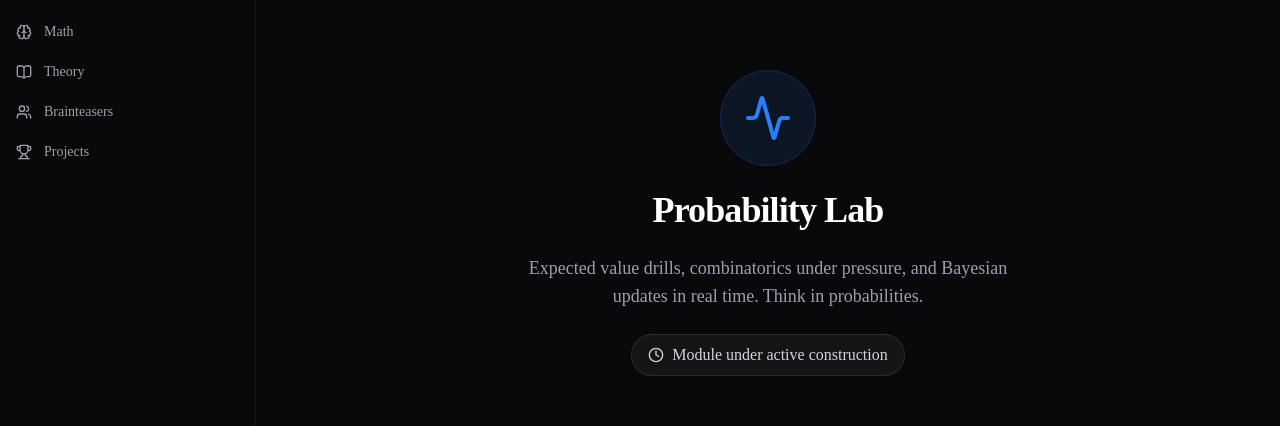
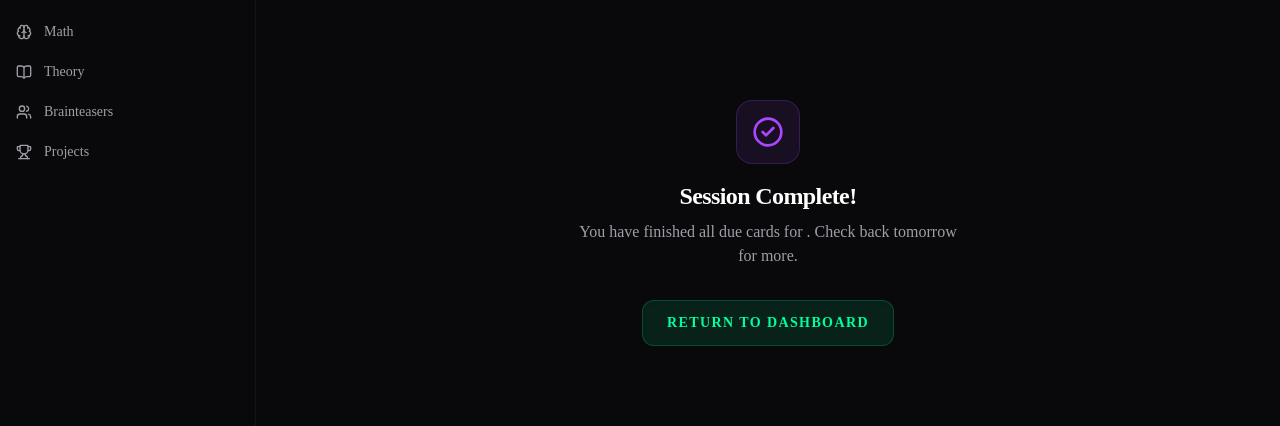
Before and after one commit to Suyash8/neuroquant, a Next.js app: page /practice/probability in a window 1280 px wide. Shown: the part 217-643 px from the top of the page. Built offline with nearby package versions, Linux system fonts and the light colour scheme; no server answers.

Commit message:
Fetch initial cards in Server Component to enable loading skeletons

```diff
--- a/src/app/(app)/practice/brainteasers/page.tsx
+++ b/src/app/(app)/practice/brainteasers/page.tsx
@@ -1,9 +1,13 @@
 import GameEngine from "@/components/practice/GameEngine";
+import { getNextCards } from "@/actions/cards";
 
-export default function BrainteasersPracticePage() {
+export default async function BrainteasersPracticePage() {
+  const result = await getNextCards({ deckSlug: "brainteasers", limit: 15 });
+  const initialData = "error" in result ? undefined : result;
+
   return (
     <div className="h-full pt-16 md:pt-0">
-      <GameEngine deckSlug="brainteasers" />
+      <GameEngine deckSlug="brainteasers" initialData={initialData} />
     </div>
   );
 }
--- a/src/app/(app)/practice/logic/page.tsx
+++ b/src/app/(app)/practice/logic/page.tsx
@@ -1,20 +1,13 @@
-import { BrainCircuit, Clock } from "lucide-react";
+import GameEngine from "@/components/practice/GameEngine";
+import { getNextCards } from "@/actions/cards";
 
-export default function LogicGamesPlaceholder() {
+export default async function LogicPracticePage() {
+  const result = await getNextCards({ deckSlug: "logic", limit: 15 });
+  const initialData = "error" in result ? undefined : result;
+
   return (
-    <div className="p-8 max-w-5xl mx-auto h-full flex flex-col items-center justify-center text-center space-y-6">
-      <div className="w-24 h-24 rounded-full bg-purple-500/10 flex items-center justify-center border border-purple-500/20">
-        <BrainCircuit className="w-12 h-12 text-purple-500" />
-      </div>
-      <h1 className="text-4xl font-bold text-white tracking-tight">Logic Games</h1>
-      <p className="text-gray-400 max-w-lg text-lg">
-        Pattern recognition, constraint puzzles, and sequence tracking. Train the kind of logic that shows up on test day.
-      </p>
-
-      <div className="inline-flex items-center gap-2 px-4 py-2 rounded-full bg-white/5 border border-white/10 text-gray-300">
-        <Clock className="w-4 h-4" />
-        <span className="font-medium">Module under active construction</span>
-      </div>
+    <div className="h-full pt-16 md:pt-0">
+      <GameEngine deckSlug="logic" initialData={initialData} />
     </div>
   );
 }
--- a/src/app/(app)/practice/math/page.tsx
+++ b/src/app/(app)/practice/math/page.tsx
@@ -1,9 +1,16 @@
 import GameEngine from "@/components/practice/GameEngine";
+import { getNextCards } from "@/actions/cards";
 
-export default function MathPracticePage() {
+export default async function MathPracticePage() {
+  const result = await getNextCards({ deckSlug: "math", limit: 15 });
+
+  // If there's an error (e.g. not authenticated or deck not found),
+  // we just pass undefined, GameEngine will fallback to client-side loading or handle error.
+  const initialData = "error" in result ? undefined : result;
+
   return (
     <div className="h-full pt-16 md:pt-0">
-      <GameEngine deckSlug="math" />
+      <GameEngine deckSlug="math" initialData={initialData} />
     </div>
   );
 }
--- a/src/app/(app)/practice/probability/page.tsx
+++ b/src/app/(app)/practice/probability/page.tsx
@@ -1,20 +1,13 @@
-import { Activity, Clock } from "lucide-react";
+import GameEngine from "@/components/practice/GameEngine";
+import { getNextCards } from "@/actions/cards";
 
-export default function ProbabilityLabPlaceholder() {
+export default async function ProbabilityPracticePage() {
+  const result = await getNextCards({ deckSlug: "probability", limit: 15 });
+  const initialData = "error" in result ? undefined : result;
+
   return (
-    <div className="p-8 max-w-5xl mx-auto h-full flex flex-col items-center justify-center text-center space-y-6">
-      <div className="w-24 h-24 rounded-full bg-blue-500/10 flex items-center justify-center border border-blue-500/20">
-        <Activity className="w-12 h-12 text-blue-500" />
-      </div>
-      <h1 className="text-4xl font-bold text-white tracking-tight">Probability Lab</h1>
-      <p className="text-gray-400 max-w-lg text-lg">
-        Expected value drills, combinatorics under pressure, and Bayesian updates in real time. Think in probabilities.
-      </p>
-
-      <div className="inline-flex items-center gap-2 px-4 py-2 rounded-full bg-white/5 border border-white/10 text-gray-300">
-        <Clock className="w-4 h-4" />
-        <span className="font-medium">Module under active construction</span>
-      </div>
+    <div className="h-full pt-16 md:pt-0">
+      <GameEngine deckSlug="probability" initialData={initialData} />
     </div>
   );
 }
--- a/src/app/(app)/practice/theory/page.tsx
+++ b/src/app/(app)/practice/theory/page.tsx
@@ -1,9 +1,13 @@
 import GameEngine from "@/components/practice/GameEngine";
+import { getNextCards } from "@/actions/cards";
 
-export default function TheoryPracticePage() {
+export default async function TheoryPracticePage() {
+  const result = await getNextCards({ deckSlug: "theory", limit: 15 });
+  const initialData = "error" in result ? undefined : result;
+
   return (
     <div className="h-full pt-16 md:pt-0">
-      <GameEngine deckSlug="theory" />
+      <GameEngine deckSlug="theory" initialData={initialData} />
     </div>
   );
 }
--- a/src/components/practice/GameEngine.tsx
+++ b/src/components/practice/GameEngine.tsx
@@ -7,12 +7,12 @@ import { Button } from "@/components/ui/Button";
 import { Loader2, Brain, CheckCircle2, Zap } from "lucide-react";
 import { motion, AnimatePresence } from "framer-motion";
 
-export default function GameEngine({ deckSlug }: { deckSlug: string }) {
-  const [cards, setCards] = useState<any[]>([]);
-  const [loading, setLoading] = useState(true);
+export default function GameEngine({ deckSlug, initialData }: { deckSlug: string; initialData?: { cards: any[], type: string, deckName: string } }) {
+  const [cards, setCards] = useState<any[]>(initialData?.cards || []);
+  const [loading, setLoading] = useState(!initialData);
   const [currentIndex, setCurrentIndex] = useState(0);
-  const [deckType, setDeckType] = useState<string>("theory");
-  const [deckName, setDeckName] = useState<string>("");
+  const [deckType, setDeckType] = useState<string>(initialData?.type || "theory");
+  const [deckName, setDeckName] = useState<string>(initialData?.deckName || "");
 
   // Math specific
   const [mathInput, setMathInput] = useState("");
@@ -27,8 +27,10 @@ export default function GameEngine({ deckSlug }: { deckSlug: string }) {
   const [sessionComplete, setSessionComplete] = useState(false);
 
   useEffect(() => {
-    loadCards();
-  }, [deckSlug]);
+    if (!initialData) {
+      loadCards();
+    }
+  }, [deckSlug, initialData]);
 
   const loadCards = async () => {
     setLoading(true);
```
